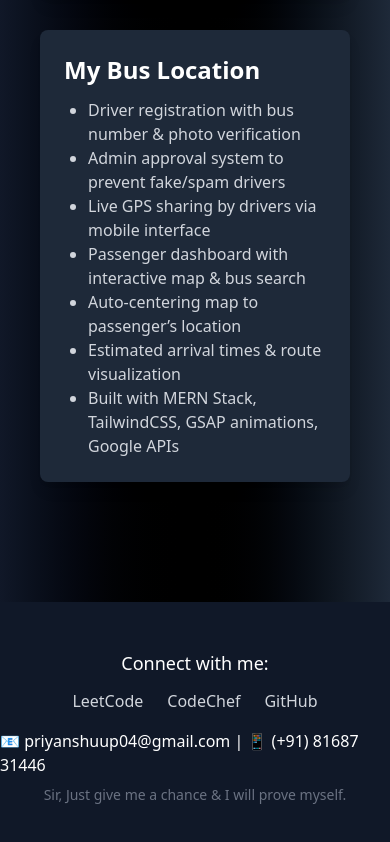
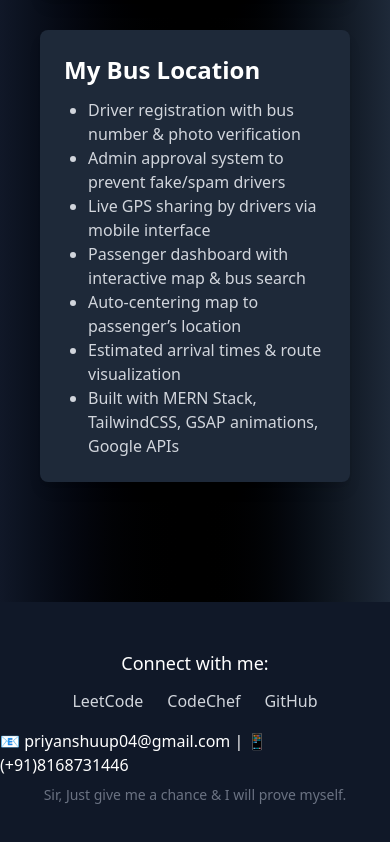
Before and after one commit to Priyanshu9987/MyPortfolio, a React (Vite) app: page / in a window 390 px wide. Shown: the part 1464-2306 px from the top of the page. Built offline with nearby package versions, Linux system fonts and the light colour scheme.

Commit message:
telephone changed

```diff
--- a/src/App.jsx
+++ b/src/App.jsx
@@ -84,7 +84,7 @@ function App() {
           <a href="" className="hover:text-blue-400">CodeChef</a>
           <a href="https://github.com/Priyanshu9987" className="hover:text-green-400">GitHub</a>
         </div>
-        <p className="mt-4">📧 <a href="mailto:priyanshuup04@gmail.com">priyanshuup04@gmail.com </a> | <a href="tel:+918168731446">📱 (+91) 81687 31446</a></p>
+        <p className="mt-4">📧 <a href="mailto:priyanshuup04@gmail.com">priyanshuup04@gmail.com </a> | <a href="tel:+918168731446">📱 (+91)8168731446</a></p>
         <p className="mt-2 text-sm text-gray-500">Sir, Just give me a chance & I will prove myself. </p>
       </footer>
     </div>
```
